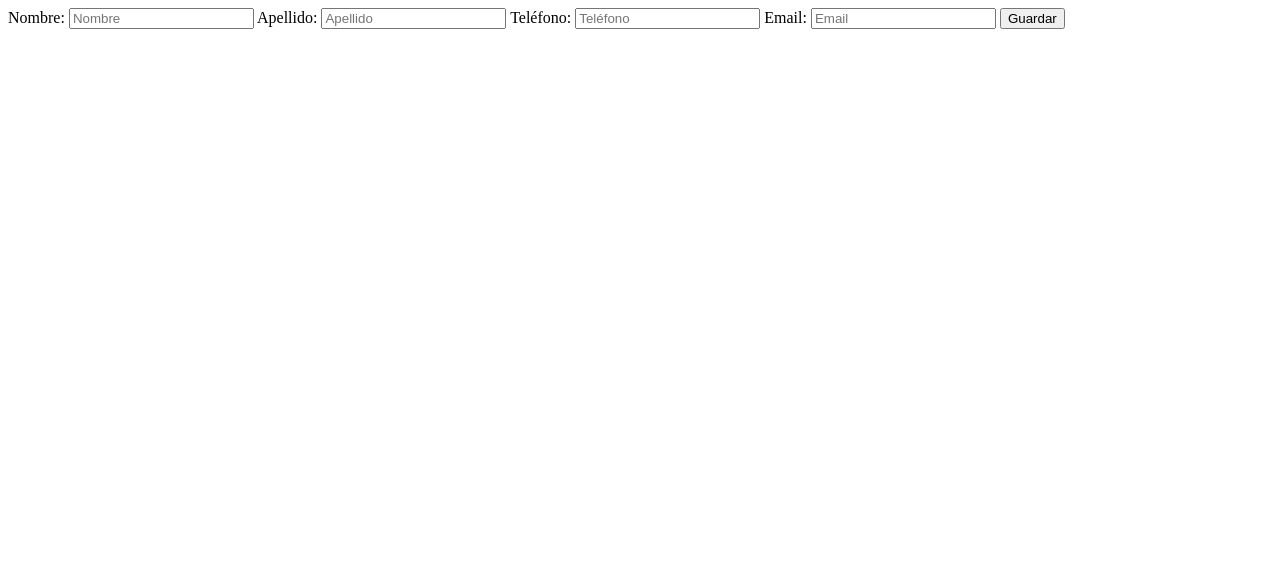
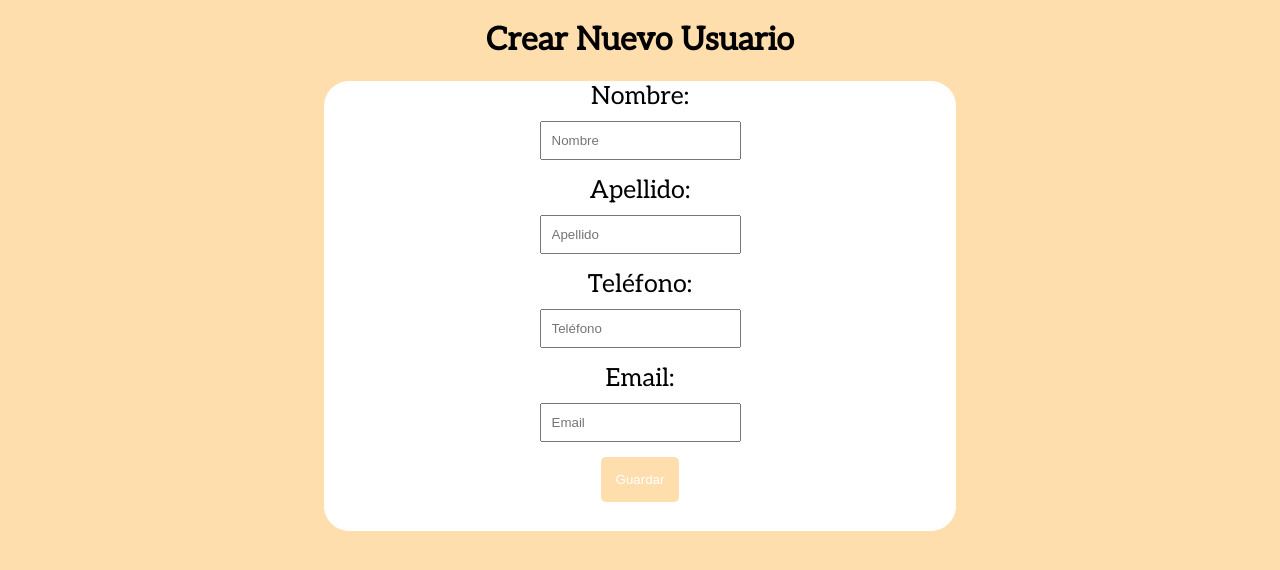
Before and after one commit to pameelafernandez/TP-Node, a website: page new.html in a window 1280 px wide. Drawn offline with nearby package versions, Linux system fonts and the light colour scheme.

Commit message:
agregué estilos

```diff
--- a/new.html
+++ b/new.html
@@ -4,18 +4,21 @@
     <meta charset="UTF-8">
     <meta name="viewport" content="width=device-width, initial-scale=1.0">
     <meta http-equiv="X-UA-Compatible" content="ie=edge">
-    <title>Nuevo Usuario</title>
+    <link href="https://fonts.googleapis.com/css?family=Aleo" rel="stylesheet">
+    <link rel="stylesheet" href="stylesheets/css/styles.css">
+    <title>Crear Nuevo Usuario</title>
 </head>
 <body>
+    <h1>Crear Nuevo Usuario</h1>
     <form>
-        <label>Nombre:</label>
-        <input type="text" id="nombre" placeholder="Nombre">
-        <label>Apellido:</label>
-        <input type="text" id="apellido" placeholder="Apellido">
-        <label>Teléfono:</label>
-        <input type="number" id="telefono" placeholder="Teléfono">
-        <label>Email:</label>
-        <input type="text" id="email" placeholder="Email">
+        <label>Nombre:</label><br>
+        <input type="text" id="nombre" placeholder="Nombre"><br>
+        <label>Apellido:</label><br>
+        <input type="text" id="apellido" placeholder="Apellido"><br>
+        <label>Teléfono:</label><br>
+        <input type="number" id="telefono" placeholder="Teléfono"><br>
+        <label>Email:</label><br>
+        <input type="text" id="email" placeholder="Email"><br>
         <button type="button">Guardar</button>
     </form>
 
--- a/stylesheets/sass/styles.scss
+++ b/stylesheets/sass/styles.scss
@@ -0,0 +1,30 @@
+body {
+    font-family: 'Aleo', serif;
+    background-color: NavajoWhite;
+    h1 {
+        text-align: center;
+    }
+    form{
+        width: 50%;
+        height: 450px;
+        margin: auto;
+        background-color: #fff;
+        text-align: center;
+        border-radius: 25px;
+        label{
+            font-size: 25px;
+        }
+        input{
+            padding: 10px;
+            margin-top: 10px;
+            margin-bottom: 15px;
+        }
+    }
+    button{
+        padding: 15px;
+        border-radius: 5px;
+        border-style: none;
+        background-color: navajowhite;
+        color: #fff;
+    }
+}
```
Also changed, not shown: edit.html (+10 -8 lines), test.html (+4 -1 lines), users.html (+4 -1 lines), stylesheets/css/styles.css, 1 other file.
